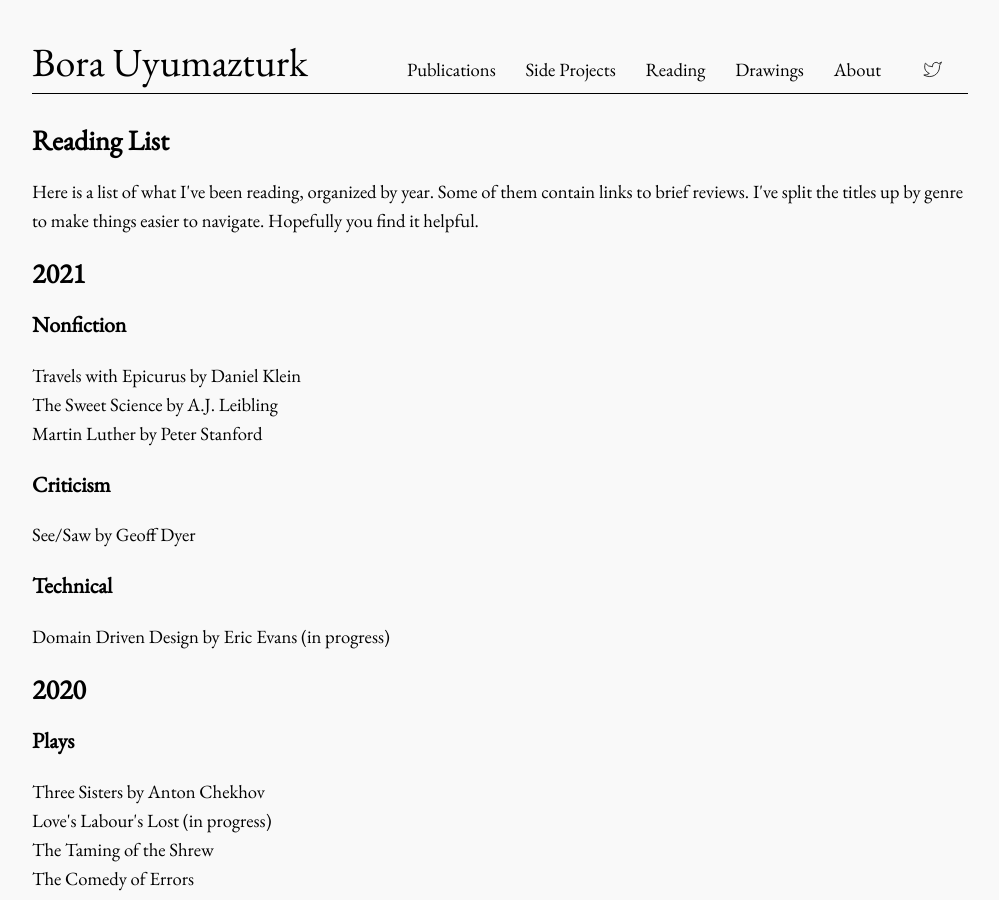
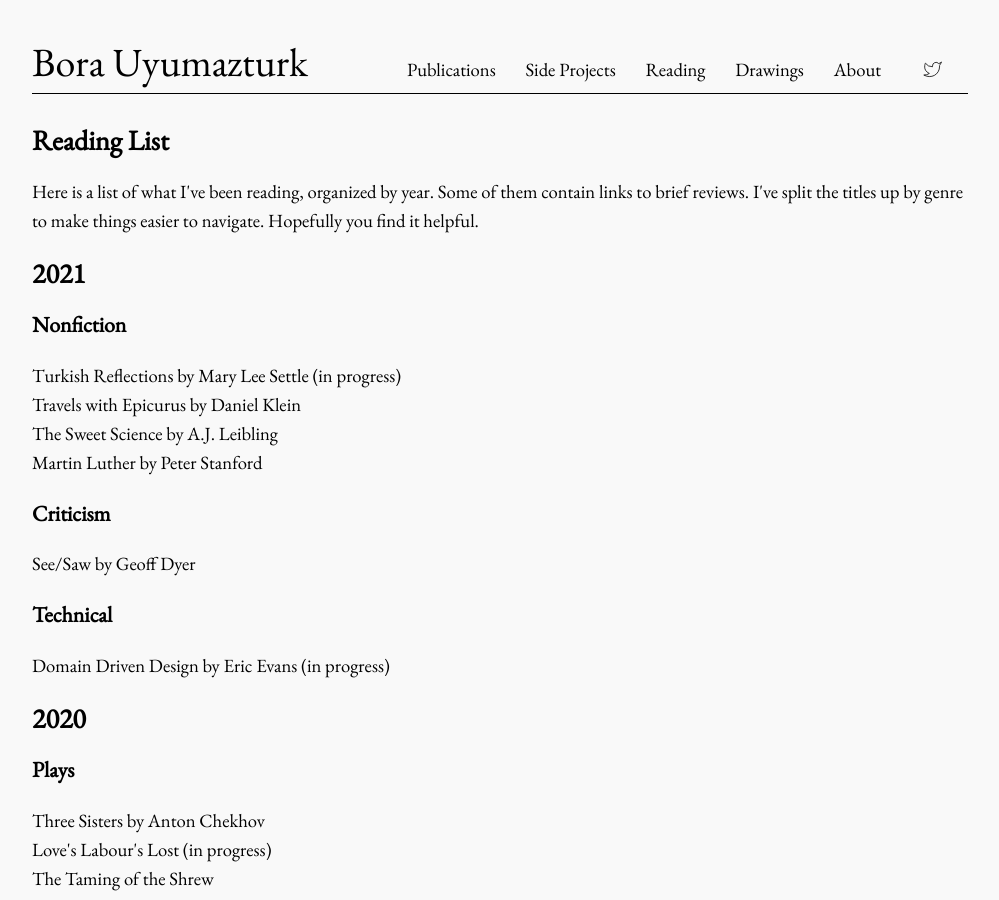
Before and after one commit to bora-uyumazturk/bora-uyumazturk.github.io, a Jekyll site: the page built from reading.html, in a window 1280 px wide and 900 px high. Shown: the whole window, without its empty margins (140-1139 px from the left). Built offline with Jekyll 4.4.1, drawn with Linux system fonts in a browser that asks for light colours.

Commit message:
Update reading.html

```diff
--- a/reading.html
+++ b/reading.html
@@ -16,6 +16,7 @@ title: Reading
 
   <h3>Nonfiction</h2>
 
+  Turkish Reflections by Mary Lee Settle (in progress) <br>
   Travels with Epicurus by Daniel Klein <br>
   The Sweet Science by A.J. Leibling <br>
   Martin Luther by Peter Stanford
```
